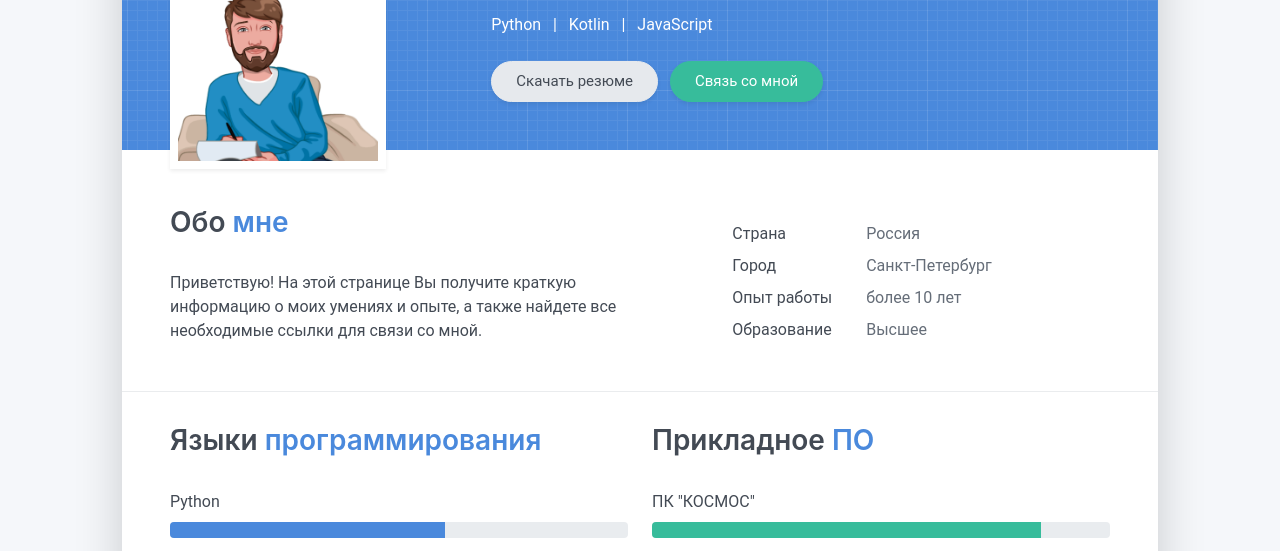
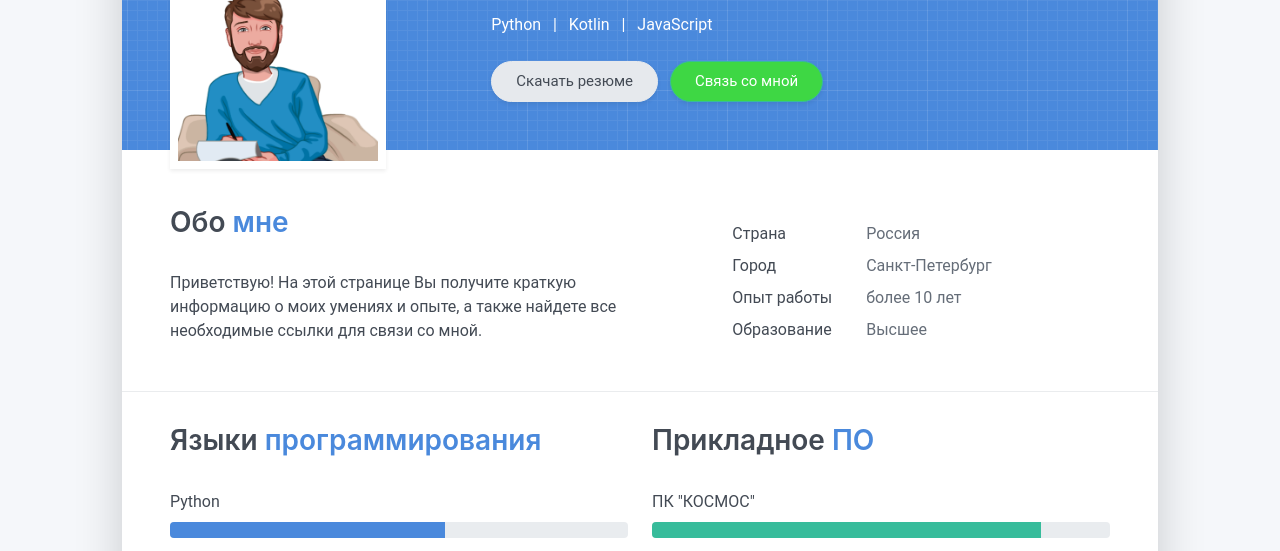
Before and after one commit to vovkvi/vovkvi.github.io, a plain HTML site: page index.html in a window 1280 px wide. Shown: the part 227-778 px from the top of the page. Drawn offline with Linux system fonts and the light colour scheme.

Commit message:
Update style.css

```diff
--- a/css/style.css
+++ b/css/style.css
@@ -5,6 +5,12 @@
 html {
   font-family: RobotoSlab;
   scroll-behavior: smooth;
+}
+.btn-success {
+	background-color: #3ed744;
+}
+.btn-success:hover {
+	background-color: #2c9730;
 }
 .timeline {
   border-left: 2px solid #E6E9ED;
```
